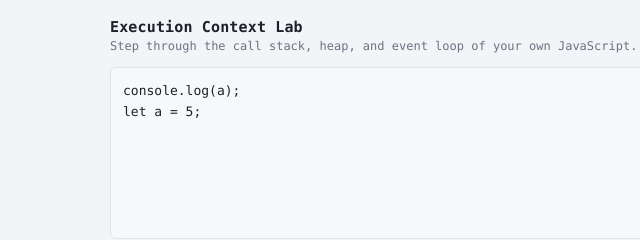
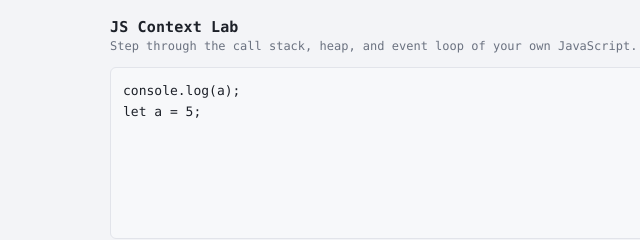
Before and after one commit to harshit-singh-1224/harshit1224.github.io, a plain HTML site: page index.html in a window 1280 px wide. Shown: the top 240 px of the page, 0-640 px from the left. Drawn offline with Linux system fonts and the light colour scheme.

Commit message:
Update index.html

```diff
--- a/index.html
+++ b/index.html
@@ -3,7 +3,11 @@
 <head>
 <meta charset="UTF-8">
 <meta name="viewport" content="width=device-width, initial-scale=1, viewport-fit=cover">
-<title>Execution Context Lab</title>
+<title>JS Context Lab — Visualize the JavaScript Call Stack, Heap & Event Loop</title>
+<meta name="description" content="Step through the call stack, heap, and event loop of your own JavaScript. An interactive visualizer for hoisting, closures, memory allocation, and async execution.">
+<meta property="og:title" content="JS Context Lab">
+<meta property="og:description" content="Step through the call stack, heap, and event loop of your own JavaScript.">
+<meta property="og:type" content="website">
 <style>
 :root{
   --bg:#0a0c11; --panel:#11141b; --panel2:#0d1017; --line:#1f2430; --line-soft:#191d27;
@@ -69,7 +73,7 @@ tr:last-child td{border-bottom:none}
 </head>
 <body>
 <div class="top">
-<h1>Execution Context Lab</h1>
+<h1>JS Context Lab</h1>
 <p class="sub">Step through the call stack, heap, and event loop of your own JavaScript.</p>
 <textarea id="src" spellcheck="false">console.log(a);
 let a = 5;</textarea>
```
